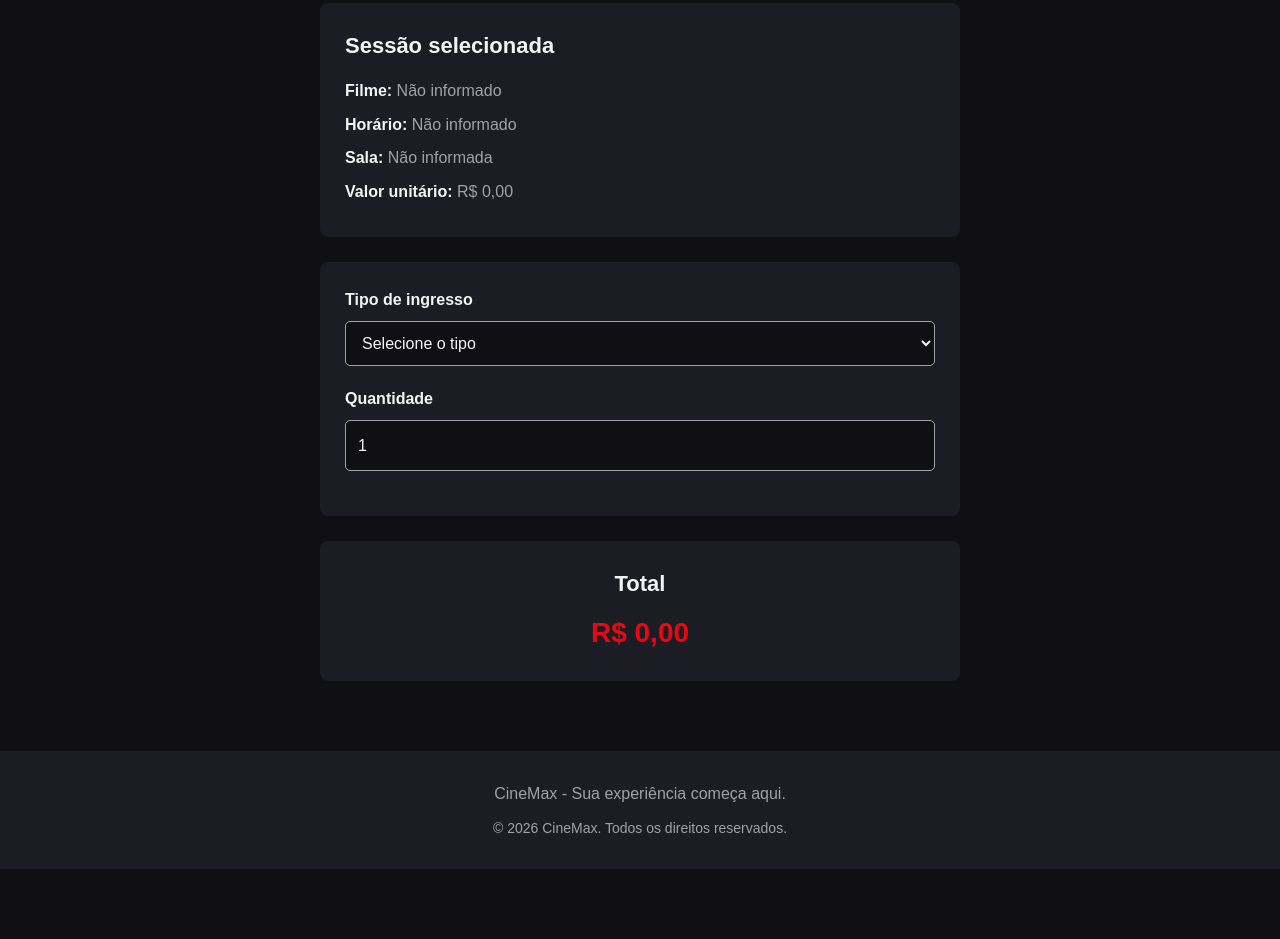
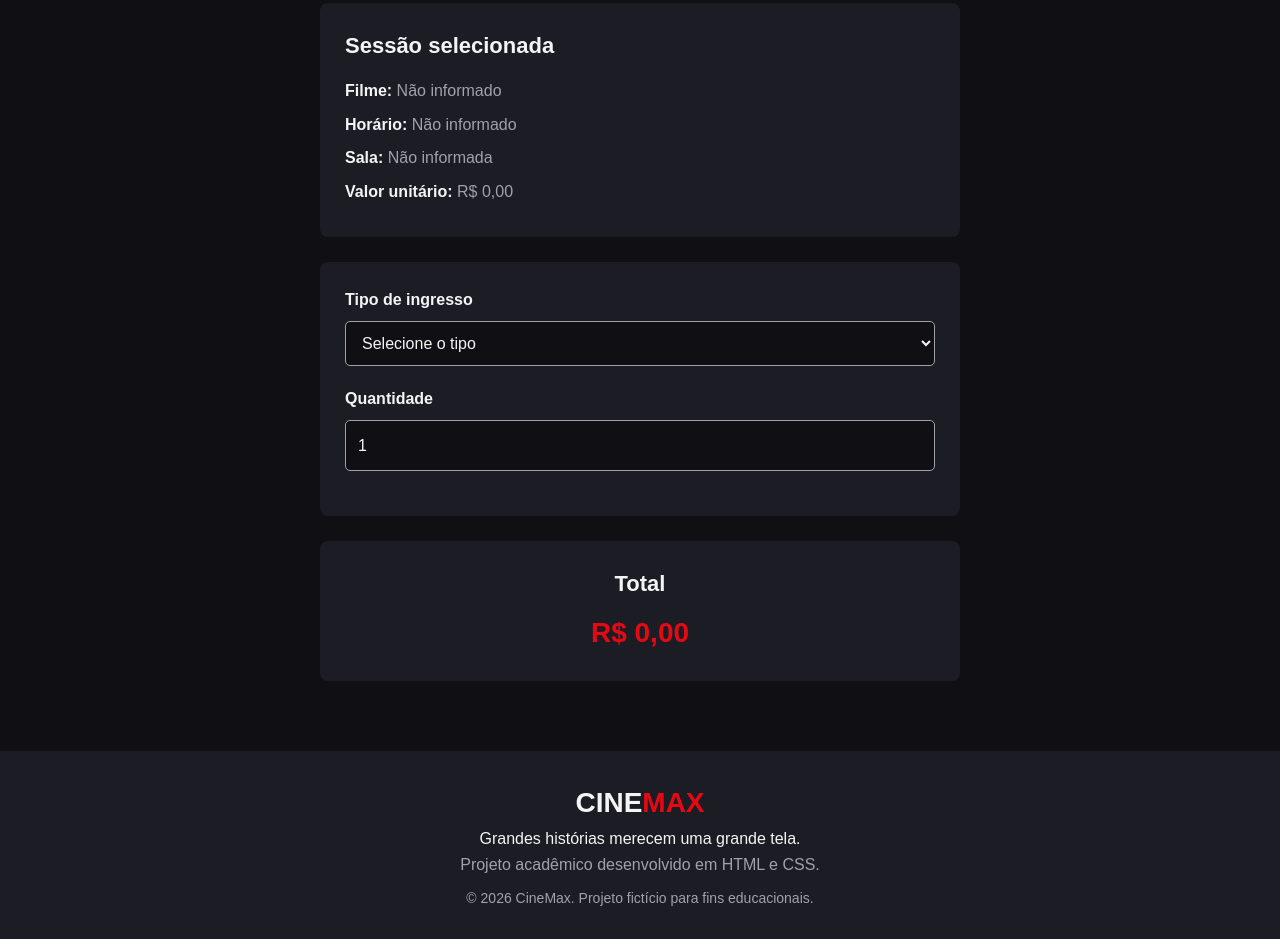
Before and after one commit to rafaelxd700/Cinema, a plain HTML site: page ingressos.html in a window 1280 px wide. Shown: the part 297-1236 px from the top of the page. Before the commit the page ends 1166 px from the top, so only its background shows below. Drawn offline with Linux system fonts and the light colour scheme.

Commit message:
Padroniza rodapé da página de ingressos

```diff
--- a/ingressos.html
+++ b/ingressos.html
@@ -91,10 +91,20 @@
     </main>
 
     <footer class="rodape">
-        <p class="creditos">CineMax - Sua experiência começa aqui.</p>
-        <p class="copyright">© 2026 CineMax. Todos os direitos reservados.</p>
+        <a href="index.html" class="logo">
+            CINE<span>MAX</span>
+        </a>
+
+        <p>Grandes histórias merecem uma grande tela.</p>
+
+        <p class="creditos">
+            Projeto acadêmico desenvolvido em HTML e CSS.
+        </p>
+
+        <p class="copyright">
+            &copy; 2026 CineMax. Projeto fictício para fins educacionais.
+        </p>
     </footer>
-
     <script src="ingressos.js"></script>
 </body>
 </html>
```
